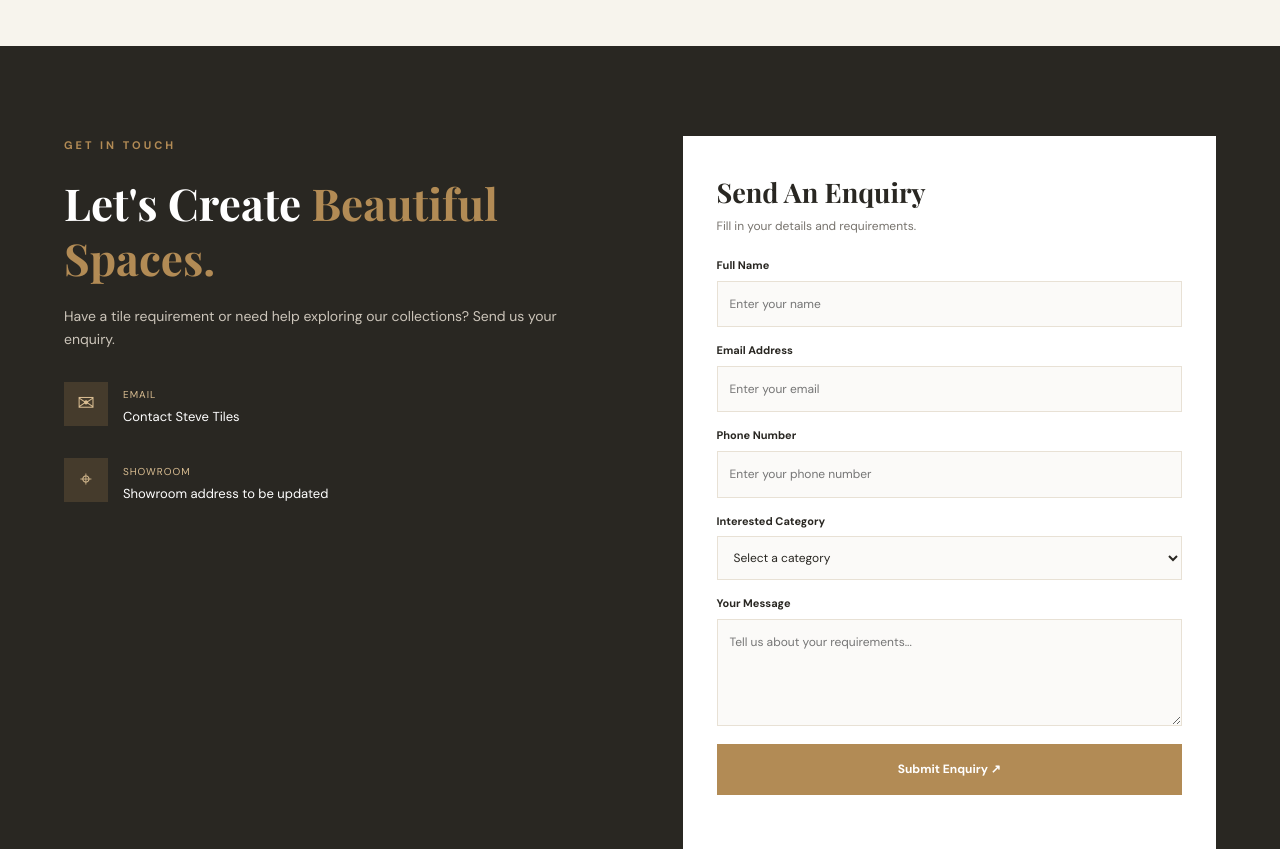
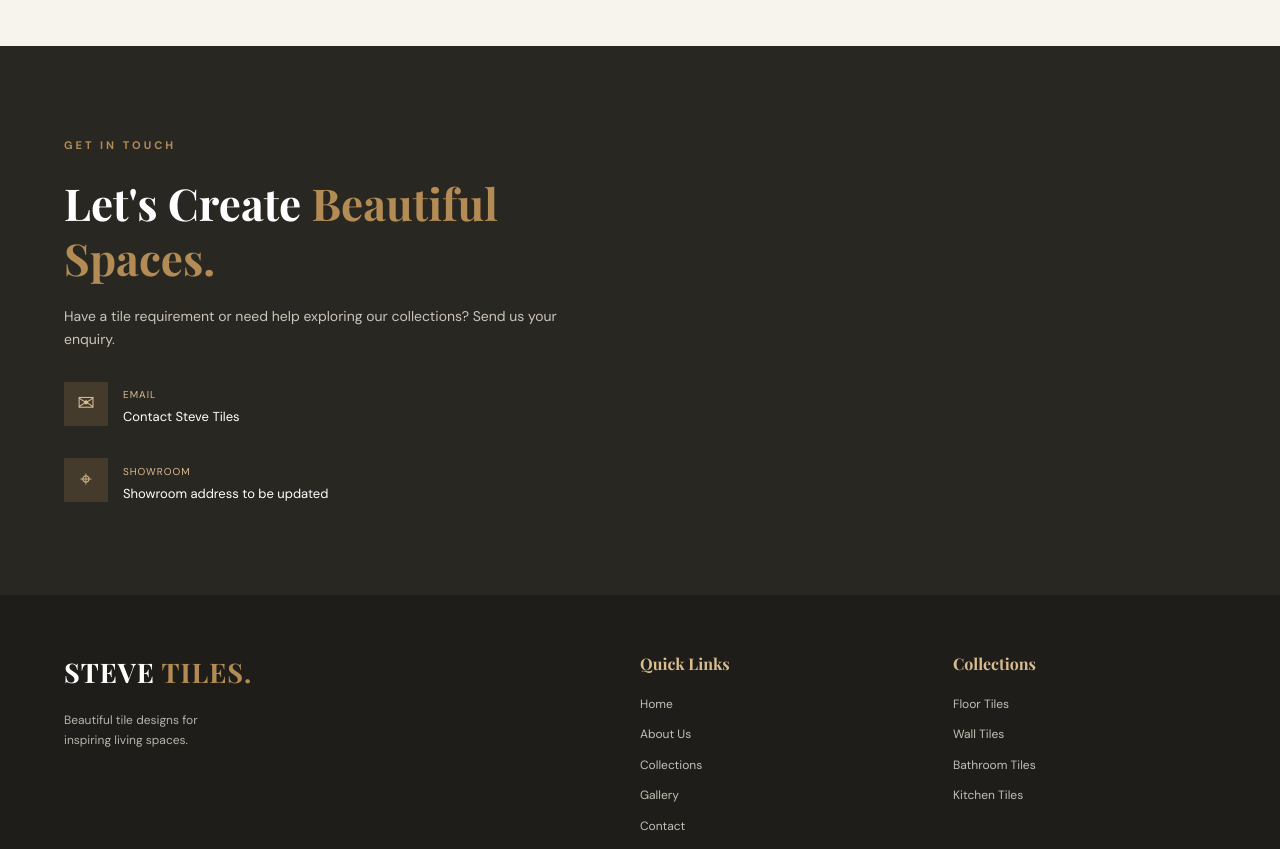
Before and after one commit to pbhavyashri13-max/steve-tiles-website, a plain HTML site: page index.html in a window 1280 px wide. Shown: the part 4440-5289 px from the top of the page. Drawn offline with nearby package versions, Linux system fonts and the light colour scheme; no server answers.

Commit message:
Remove homepage enquiry form

```diff
--- a/index.html
+++ b/index.html
@@ -733,48 +733,6 @@
             </div>
 
         </div>
-
-        <form class="enquiry-form" id="enquiryForm">
-
-            <h3>Send An Enquiry</h3>
-            <p>Fill in your details and requirements.</p>
-
-            <label for="customerName">Full Name</label>
-            <input type="text" id="customerName"
-                   placeholder="Enter your name" required>
-
-            <label for="customerEmail">Email Address</label>
-            <input type="email" id="customerEmail"
-                   placeholder="Enter your email" required>
-
-            <label for="customerPhone">Phone Number</label>
-            <input type="tel" id="customerPhone"
-                   placeholder="Enter your phone number"
-                   pattern="[0-9+\-\s]{10,15}" required>
-
-            <label for="customerCategory">Interested Category</label>
-            <select id="customerCategory" required>
-                <option value="">Select a category</option>
-                <option>Floor Tiles</option>
-                <option>Wall Tiles</option>
-                <option>Bathroom Tiles</option>
-                <option>Kitchen Tiles</option>
-                <option>Other</option>
-            </select>
-
-            <label for="customerMessage">Your Message</label>
-            <textarea id="customerMessage" rows="4"
-                      placeholder="Tell us about your requirements..."
-                      required></textarea>
-
-            <button type="submit" class="btn btn-gold form-button">
-                Submit Enquiry ↗
-            </button>
-
-            <p id="formMessage" class="form-message" aria-live="polite"></p>
-
-        </form>
-
     </div>
 
 </section>
```
Also changed, not shown: script.js (+0 -76 lines).
